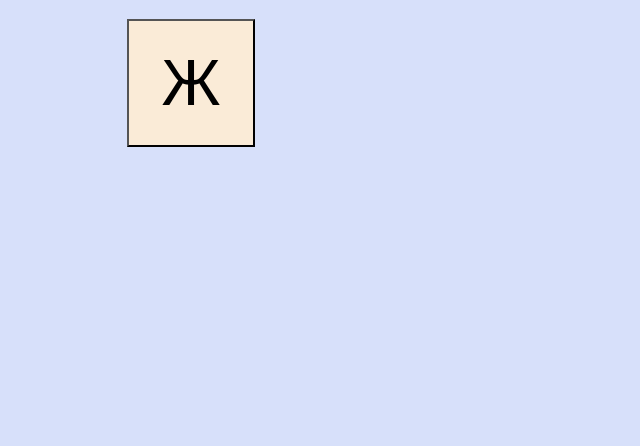
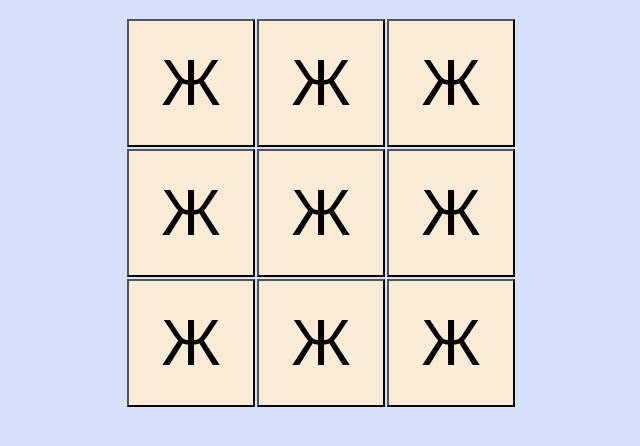
Before and after one commit to Senium/Senium.github.io, a plain HTML site: page snake.html in a window 1280 px wide. Shown: the whole page, without its empty margins (266-906 px from the left). Drawn offline with Linux system fonts and the light colour scheme.

Commit message:
Update snake.html

```diff
--- a/snake.html
+++ b/snake.html
@@ -28,11 +28,12 @@
 
 	        </div>
 		<script>
-			for (i=0; i < 9; i++)
+			for (i=0; i < 9; i++){
 				btn = document.createElement("input");
 				btn.type = "button";
 				btn.value = "Ж";
 				document.getElementById('puzzle').appendChild(btn);
+			}
 		</script>
 	</body>
 </html>
```
